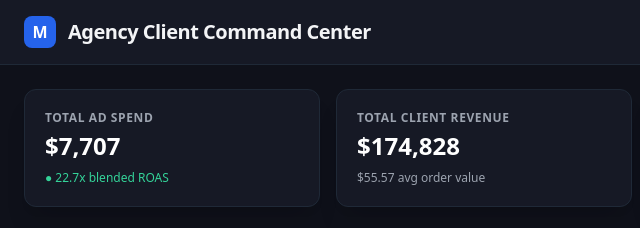
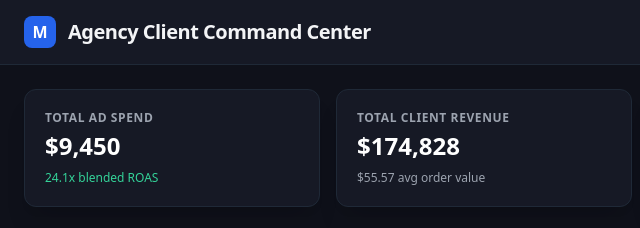
Before and after one commit to khams1/agency-marketing-dashboard, a plain HTML site: page index.html in a window 1280 px wide. Shown: the top 228 px of the page, 0-640 px from the left. Drawn offline with nearby package versions, Linux system fonts and the light colour scheme.

Commit message:
Implement dynamic data loading for dashboard
Added a script to fetch and display data from data.json dynamically.

```diff
--- a/index.html
+++ b/index.html
@@ -86,7 +86,35 @@
 
     </main>
 
-    <script>
+   <script>
+        // Fetch data.json and update the DOM elements dynamically
+        async function loadDashboardData() {
+            try {
+                // Fetch the JSON file from the repository root
+                const response = await fetch('./data.json');
+                const data = await response.json();
+
+                // Update UI Text Elements dynamically
+                document.querySelector('h3:nth-of-type(1)').innerText = data.totalAdSpend || "$0";
+                document.querySelector('p.text-emerald-400').innerText = data.blendedRoas || "";
+                document.querySelector('h3:nth-of-type(2)').innerText = data.totalRevenue || "$0";
+                document.querySelector('p.text-gray-400:nth-of-type(1)').innerText = data.avgOrderValue || "";
+                document.querySelector('h3:nth-of-type(3)').innerText = data.totalOrders || "0";
+                document.querySelector('p.text-blue-400').innerText = data.payingCustomers || "";
+                document.querySelector('h3:nth-of-type(4)').innerText = data.conversionRate || "0%";
+
+                // Update AI Reports
+                document.getElementById('ai-takeaway').innerText = data.aiTakeaway || "No current takeaway data.";
+                document.getElementById('ai-advice').innerText = data.aiAdvice || "No operational advice generated.";
+            } catch (error) {
+                console.error("Error loading sync pipeline data feed:", error);
+            }
+        }
+
+        // Initialize Page Setup
+        loadDashboardData();
+
+        // Chart Configuration remains fast and responsive
         const ctx = document.getElementById('revenueChart').getContext('2d');
         new Chart(ctx, {
             type: 'line',
```
